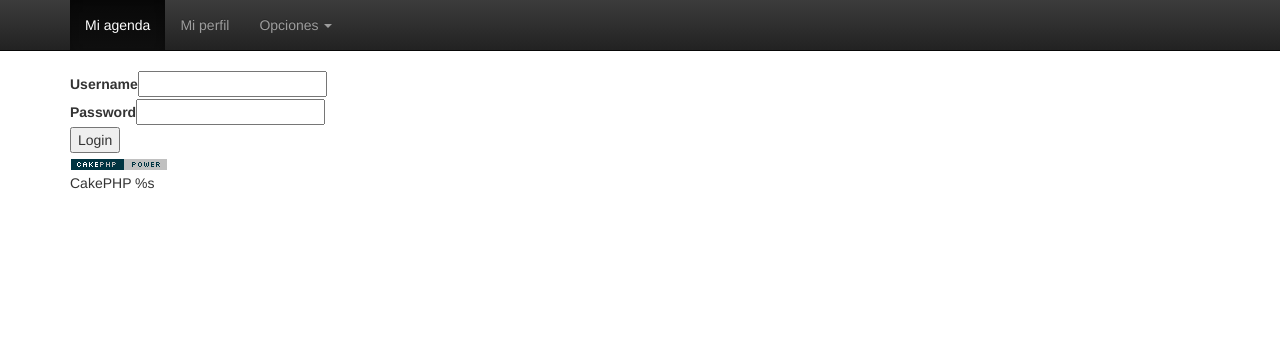
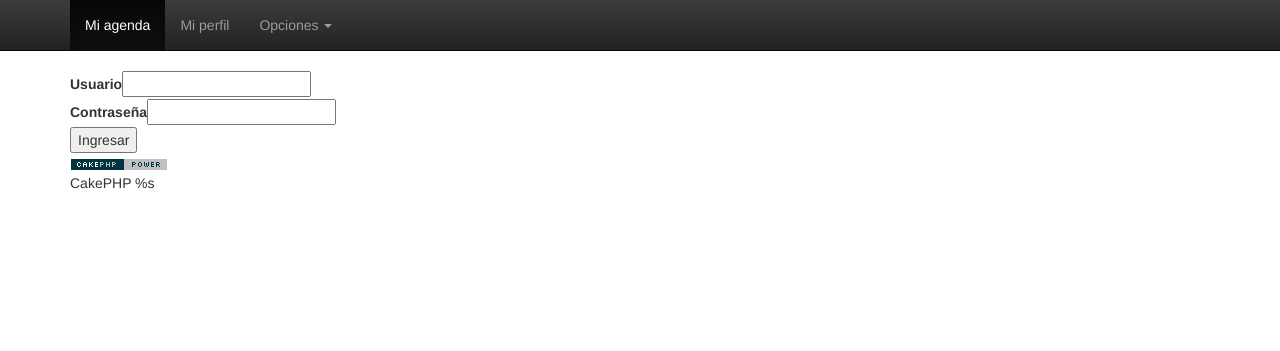
Before and after one commit to ivalvarad/Agenda, a CakePHP app: the page made by app/View/Users/login.ctp in a window 1280 px wide. Shown: the top 351 px of the page. Run offline with PHP 8.4 and a stand-in for CakePHP, Linux system fonts and the light colour scheme; the template is opened without the code that fills it, so the values that code supplies are empty; form fields are guessed from the names that the template uses; some libraries are stand-ins or nearby versions.

Commit message:
También prueben usuarios.

```diff
--- a/app/View/Users/add.ctp
+++ b/app/View/Users/add.ctp
@@ -1,7 +1,7 @@
 <div class="users form">
 <?php echo $this->Form->create('User', array('type' => 'file')); ?>
 	<fieldset>
-		<legend><?php echo __('Crear usuario'); ?></legend>
+		<legend><?php echo __('Registro de usuario'); ?></legend>
 	<?php
 		echo $this->Form->input('id', array('type' => 'hidden'));
 		echo $this->Form->input('name', array('label'=>'Nombre'));
@@ -16,5 +16,5 @@
 		echo $this->Form->input('timezone', array('label'=>'Zona horaria'));
 	?>
 	</fieldset>
-<?php echo $this->Form->end(__('Registrarme')); ?>
+<?php echo $this->Form->end(__('Guardar')); ?>
 </div>
--- a/app/View/Users/edit.ctp
+++ b/app/View/Users/edit.ctp
@@ -16,12 +16,12 @@
 		echo $this->Form->input('timezone', array('label'=>'Zona horaria'));
 	?>
 	</fieldset>
-<?php echo $this->Form->end(__('Guardar cambios')); ?>
+<?php echo $this->Form->end(__('Guardar')); ?>
 </div>
 <div class="actions">
 	<h3><?php echo __('Acciones'); ?></h3>
 	<ul>
-		<li><?php echo $this->Form->postLink(__('Eliminar mi usuario'), array('action' => 'delete', $this->Form->value('User.id')), array('confirm' => __('Are you sure you want to delete # %s?', $this->Form->value('User.id')))); ?></li>
+		<li><?php echo $this->Form->postLink(__('Eliminar mi usuario'), array('action' => 'delete', $this->Form->value('User.id')), array('confirm' => __('Está segur@ de que desea eliminar su usuario?'))); ?></li>
 		<li><?php echo $this->Html->link(__('Ver mi usuario'), array('action' => 'view',$this->Form->value('User.id'))); ?></li>
 	</ul>
 </div>
--- a/app/View/Users/login.ctp
+++ b/app/View/Users/login.ctp
@@ -1,15 +1,15 @@
-//app/View/Users/login.ctp
+<--! app/View/Users/login.ctp -->
 
 <div class="users form">
 <?php echo $this->Flash->render('auth'); ?>
 <?php echo $this->Form->create('User'); ?>
     <fieldset>
         <legend>
-            <?php echo __('Please enter your username and password'); ?>
+            <?php echo __('Por favor ingrese su usuario y contraseña'); ?>
         </legend>
-        <?php echo $this->Form->input('username');
-        echo $this->Form->input('password');
+        <?php echo $this->Form->input('username', array('label'=>'Usuario'));
+        echo $this->Form->input('password', array('label'=>'Contraseña'));
     ?>
     </fieldset>
-<?php echo $this->Form->end(__('Login')); ?>
+<?php echo $this->Form->end(__('Ingresar')); ?>
 </div>
--- a/app/View/Users/view.ctp
+++ b/app/View/Users/view.ctp
@@ -1,5 +1,5 @@
 <div class="users view">
-<h2><?php echo __('Usuario'); ?></h2>
+<h2><?php echo __('Mi usuario'); ?></h2>
 
 <div class="container">
 	<div class="row">
@@ -39,7 +39,7 @@
 				</tbody>
 			  </table>
 				<a><?php echo $this->Html->link(__('Editar mi usuario'), array('action' => 'edit', $user['User']['id']), array('class' => 'btn btn-primary')); ?> </a>
-				<a><?php echo $this->Form->postLink(__('Eliminar mi usuario'), array('action' => 'delete', $user['User']['id']), array('class' => 'btn btn-primary'), array('confirm' => __('Are you sure you want to delete # %s?', $user['User']['id']))); ?> </a>
+				<a><?php echo $this->Form->postLink(__('Eliminar mi usuario'), array('action' => 'delete', $user['User']['id']), array('class' => 'btn btn-primary'), array('confirm' => __('Está segur@ de que desea eliminar su usuario?'))); ?> </a>
 			</div>
               </div>
             </div>
```
Also changed, not shown: app/View/Users/index.ctp (+10 -10 lines).
